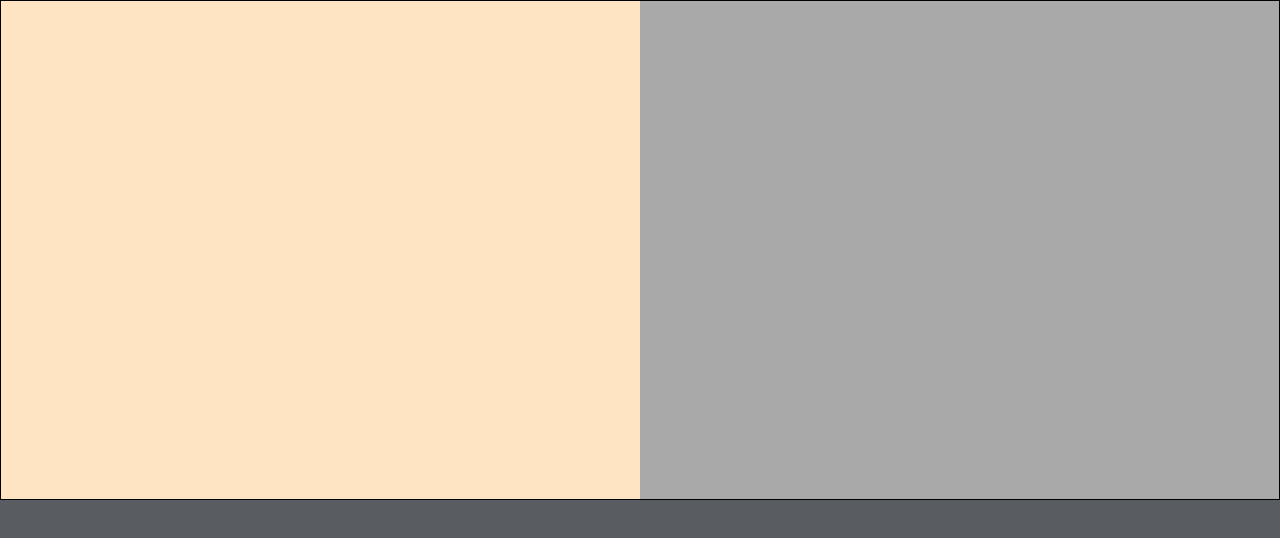
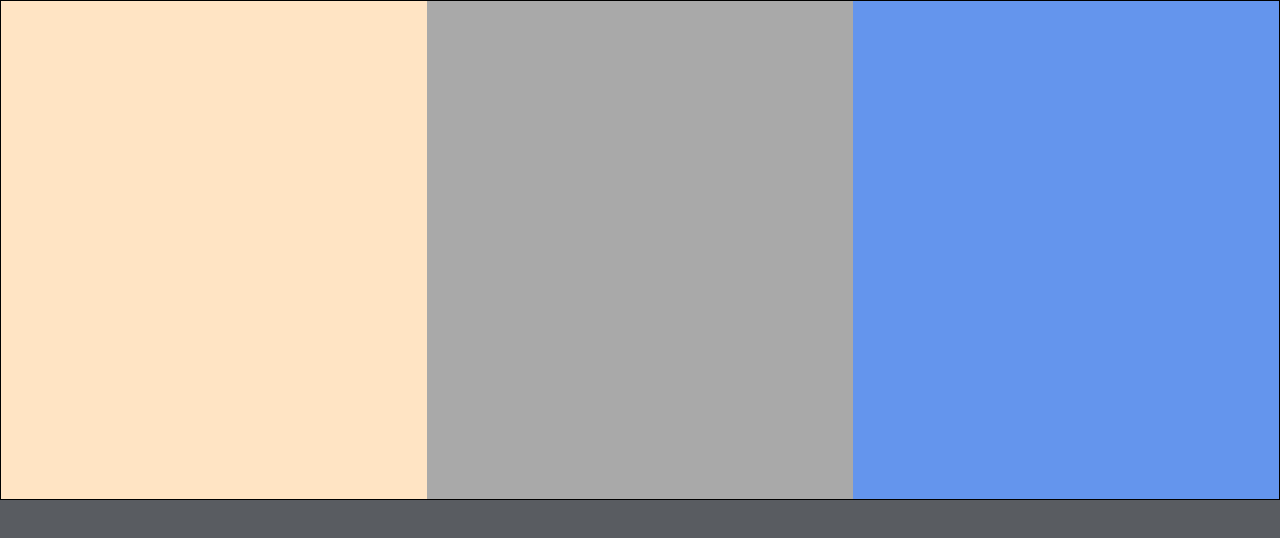
Before and after one commit to SerhatyiSerhii/react-native-dnd, a React (Create React App) app: page / in a window 1280 px wide. Shown: the top 538 px of the page. Built offline with nearby package versions, Linux system fonts and the light colour scheme.

Commit message:
WIP state on horizontal dnd

```diff
--- a/src/components/DropBoard/DropBoard.scss
+++ b/src/components/DropBoard/DropBoard.scss
@@ -17,7 +17,11 @@
     }
 
     &.q2 {
-        background-color:darkgray
+        background-color:darkgray;
+    }
+
+    &.q3 {
+        background-color:cornflowerblue;
     }
 }
 
@@ -26,4 +30,9 @@
     outline: dashed 1px lightskyblue;
     transition: 0.3s;
     pointer-events: none;
+    display: none;
 }
+
+.manager.dragging .lander {
+    display: block;
+}
--- a/src/components/DropBoard/DropBoard.tsx
+++ b/src/components/DropBoard/DropBoard.tsx
@@ -1,13 +1,25 @@
-import React, { useCallback, useRef, useState } from "react";
+import React, { useCallback, useState } from "react";
+import { landerRenderer } from "../../utils/helpers/lenderRenderer";
 import "./DropBoard.scss";
-import { landerRenderer } from "../../utils/helpers/lenderRenderer";
 
 export const DropBoard = () => {
-  const dropArea = useRef<HTMLDivElement>(null);
+  const [draggingEl, setDragginEl] = useState<EventTarget | null>(null);
+  const [sections, setSections] = useState([
+    {
+      id: 1,
+      order: 1
+    },
+    {
+      id: 2,
+      order: 2
+    },
+    {
+      id: 3,
+      order: 3
+    }
+  ]);
 
-  const [draggingEl, setDragginEl] = useState<EventTarget | null>(null);
-
-  const handleDrop = (event: React.DragEvent) => {
+  const handleDrop = (event: React.DragEvent, item: any) => {
     event.preventDefault();
 
     const element_id = event.dataTransfer.getData("widgetType");
@@ -15,34 +27,39 @@ export const DropBoard = () => {
 
     const lander: HTMLElement | null = document.querySelector(".lander");
 
-    if (lander?.id === 'right-col') {
-      dropArea.current?.append(element);
+    if (lander?.id === "right-col") {
+      setSections([item, ...sections.filter(section => section != item)]);
     }
 
-    if (lander?.id === 'left-col') {
-      dropArea.current?.prepend(element);
+    if (lander?.id === "left-col") {
+      console.log(sections.filter(section => section != item));
+      setSections([...sections.filter(section => section != item), item]);
     }
 
-    element.removeAttribute('style');
+    element.removeAttribute("style");
 
-    lander?.remove();
+    document.querySelector('.manager')?.classList.remove('dragging');
+
+    setDragginEl(null);
   };
 
-  const handleDragOver = useCallback((event: React.DragEvent) => {
+  const handleDragOver = useCallback(
+    (event: React.DragEvent) => {
       event.preventDefault();
 
       const lander: HTMLElement | null = document.querySelector(".lander");
 
-    (draggingEl as HTMLElement).style.top = event.clientY + 'px';
-    (draggingEl as HTMLElement).style.left = event.clientX + 'px';
-    (draggingEl as HTMLElement).style.transform = 'scale(0.1)';
-    (draggingEl as HTMLElement).style.transformOrigin = '0 0';
+      (draggingEl as HTMLElement).style.top = event.clientY + "px";
+      (draggingEl as HTMLElement).style.left = event.clientX + "px";
+      (draggingEl as HTMLElement).style.transform = "scale(0.1)";
+      (draggingEl as HTMLElement).style.transformOrigin = "0 0";
 
-    const rect: DOMRect | undefined =
-      dropArea.current?.getBoundingClientRect()!;
+      const rect = document.querySelector('.manager')?.getBoundingClientRect();
 
       landerRenderer(lander!, event, rect!);
-  }, [draggingEl]);
+    },
+    [draggingEl, sections]
+  );
 
   const handleDragStart = (event: React.DragEvent, widgetType: string) => {
     event.dataTransfer.setData("widgetType", widgetType);
@@ -50,29 +67,38 @@ export const DropBoard = () => {
 
     setDragginEl(event.target);
 
-    (event.target as HTMLElement).style.position = 'absolute';
+    (event.target as HTMLElement).style.position = "absolute";
 
-    const newDiv = document.createElement('div');
-
-    newDiv.classList.add('lander');
-
-    dropArea.current?.appendChild(newDiv);
+    document.querySelector('.manager')?.classList.add('dragging');
   };
 
   const dissablePointerEvents = (event: React.DragEvent) => {
-    (event.target as HTMLElement).style.pointerEvents = 'none';
-  }
+    (event.target as HTMLElement).style.pointerEvents = "none";
+  };
 
   return (
-    <div className="drop-area_root">
+    <div className="container">
+      <div className="manager">
         <div
-        ref={dropArea}
           className="drop-area_row"
+        >
+          {
+            sections.map((section) => {
+              return (
+                <div
+                  key={section.id}
+                  className={`drag-item q${section.id}`}
+                  draggable
+                  onDragStart={(e) => handleDragStart(e, `drag-item q${section.id}`)}
                   onDragOver={handleDragOver}
-        onDrop={handleDrop}
-      >
-        <div className="drag-item q1" draggable onDragStart={(e) => handleDragStart(e, "drag-item q1")} onDrag={dissablePointerEvents}></div>
-        <div className="drag-item q2" draggable onDragStart={(e) => handleDragStart(e, "drag-item q2")} onDrag={dissablePointerEvents}></div>
+                  onDrag={dissablePointerEvents}
+                  onDrop={(e) => handleDrop(e, section)}
+                ></div>
+              );
+            })
+          }
+        </div>
+        <div className="lander" />
       </div>
     </div>
   );
--- a/src/utils/helpers/lenderRenderer.tsx
+++ b/src/utils/helpers/lenderRenderer.tsx
@@ -20,7 +20,7 @@ export const landerRenderer = (
   const left50 = 50;
   const right50 = width - 50;
   const border = 1;
-  const doubleBorder = 2;
+  const doubleBorder = border * 2;
   const twoDoubleBorders = doubleBorder * 2;
   const rightColumn = width * perc07;
   const bottomRow = height * perc09;
@@ -36,10 +36,10 @@ export const landerRenderer = (
       bottomRow
     )
   ) {
-    lander.style.width = "50%";
+    lander.style.width = `${halfWidth - doubleBorder}px`;
     lander.style.height = `${height - twoDoubleBorders}px`;
-    lander.style.top = "1px";
-    lander.style.left = `${halfWidth - doubleBorder}px`;
+    lander.style.top = `${doubleBorder}px`;
+    lander.style.left = `${halfWidth}px`;
     lander.id = 'right-col';
   } else if (
     topRowChecker(
@@ -51,9 +51,9 @@ export const landerRenderer = (
     )
   ) {
     lander.style.width = `${width - twoDoubleBorders}px`;
-    lander.style.height = "50%";
-    lander.style.top = "1px";
-    lander.style.left = "1px";
+    lander.style.height = `${halfHeight - doubleBorder}px`;
+    lander.style.top = `${doubleBorder}px`;
+    lander.style.left = `${doubleBorder}px`;
     lander.id = 'top-row';
   } else if (
     middleRowChecker(
@@ -66,35 +66,35 @@ export const landerRenderer = (
     )
   ) {
     lander.style.width = `${width - twoDoubleBorders}px`;
-    lander.style.height = "50%";
-    lander.style.top = `${halfHeight - doubleBorder}px`;
-    lander.style.left = "1px";
+    lander.style.height = `${halfHeight - doubleBorder}px`;
+    lander.style.top = `${halfHeight}px`;
+    lander.style.left = `${doubleBorder}px`;
     lander.id = 'bottom-row';
   } else if (
     bottomRowChecker(event.clientX, event.clientY, left50, right50, bottomRow)
   ) {
     lander.style.width = `${width - twoDoubleBorders}px`;
-    lander.style.height = `${height * perc01 - border}px`;
-    lander.style.top = "90%";
-    lander.style.left = "1px";
+    lander.style.height = `${height * perc01 - doubleBorder}px`;
+    lander.style.top = `${height * perc09}px`;
+    lander.style.left = `${doubleBorder}px`;
     lander.id = 'footer';
   } else if (event.clientX <= left50) {
-    lander.style.width = "50px";
+    lander.style.width = `${left50 - doubleBorder}px`;
     lander.style.height = `${height - twoDoubleBorders}px`;
-    lander.style.top = "1px";
-    lander.style.left = "1px";
+    lander.style.top = `${doubleBorder}px`;
+    lander.style.left = `${doubleBorder}px`;
     lander.id = 'left-aside';
   } else if (event.clientX >= right50) {
-    lander.style.width = "50px";
+    lander.style.width = `${left50 - doubleBorder}px`;
     lander.style.height = `${height - twoDoubleBorders}px`;
-    lander.style.top = "1px";
-    lander.style.left = `${right50 - doubleBorder - border}px`;
+    lander.style.top = `${doubleBorder}px`;
+    lander.style.left = `${right50}px`;
     lander.id = 'right-aside';
   } else {
-    lander.style.width = "50%";
+    lander.style.width = `${halfWidth - doubleBorder}px`;
     lander.style.height = `${height - twoDoubleBorders}px`;
-    lander.style.top = "1px";
-    lander.style.left = "1px";
+    lander.style.top = `${doubleBorder}px`;
+    lander.style.left = `${doubleBorder}px`;
     lander.id = 'left-col';
   }
 };
```
Lines whose indentation alone changed are shown as unchanged.
